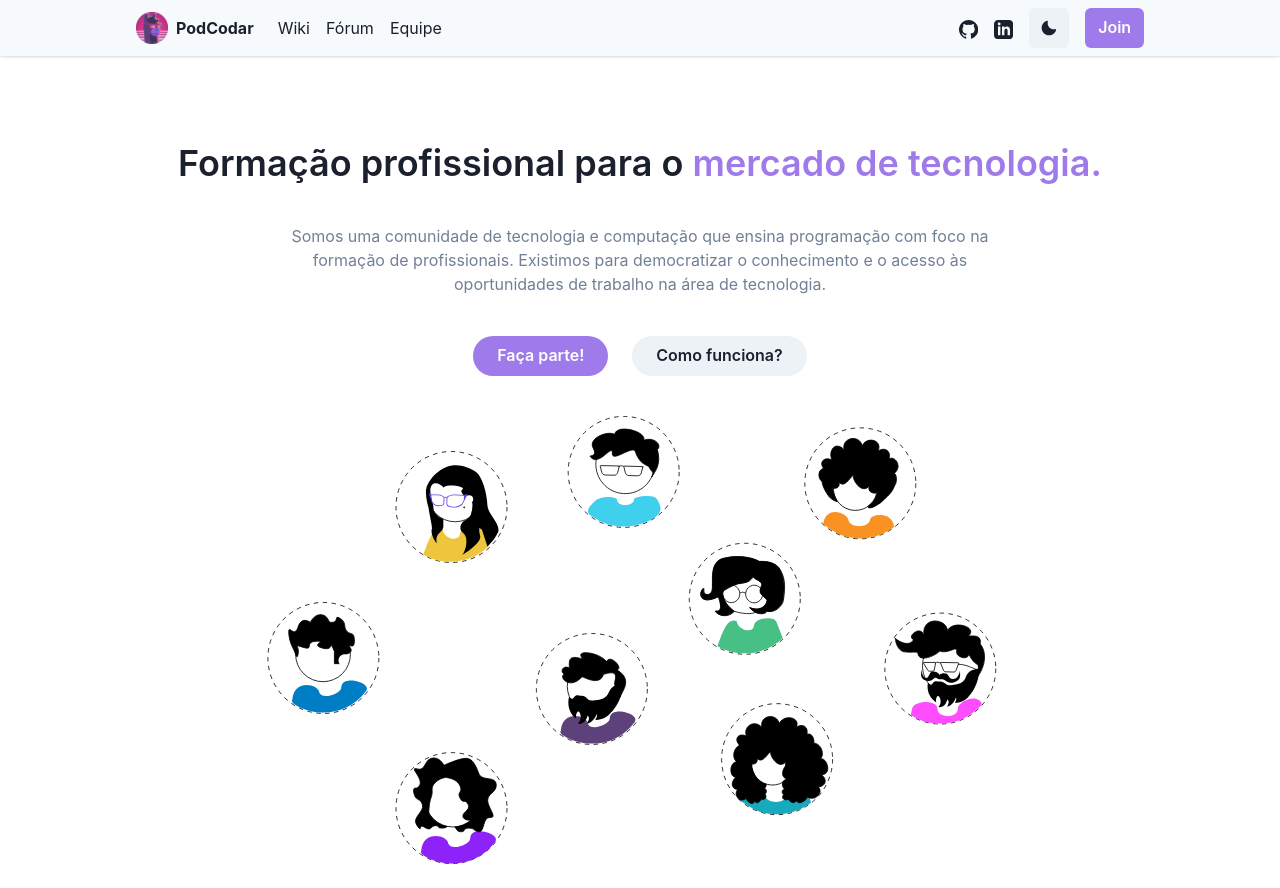
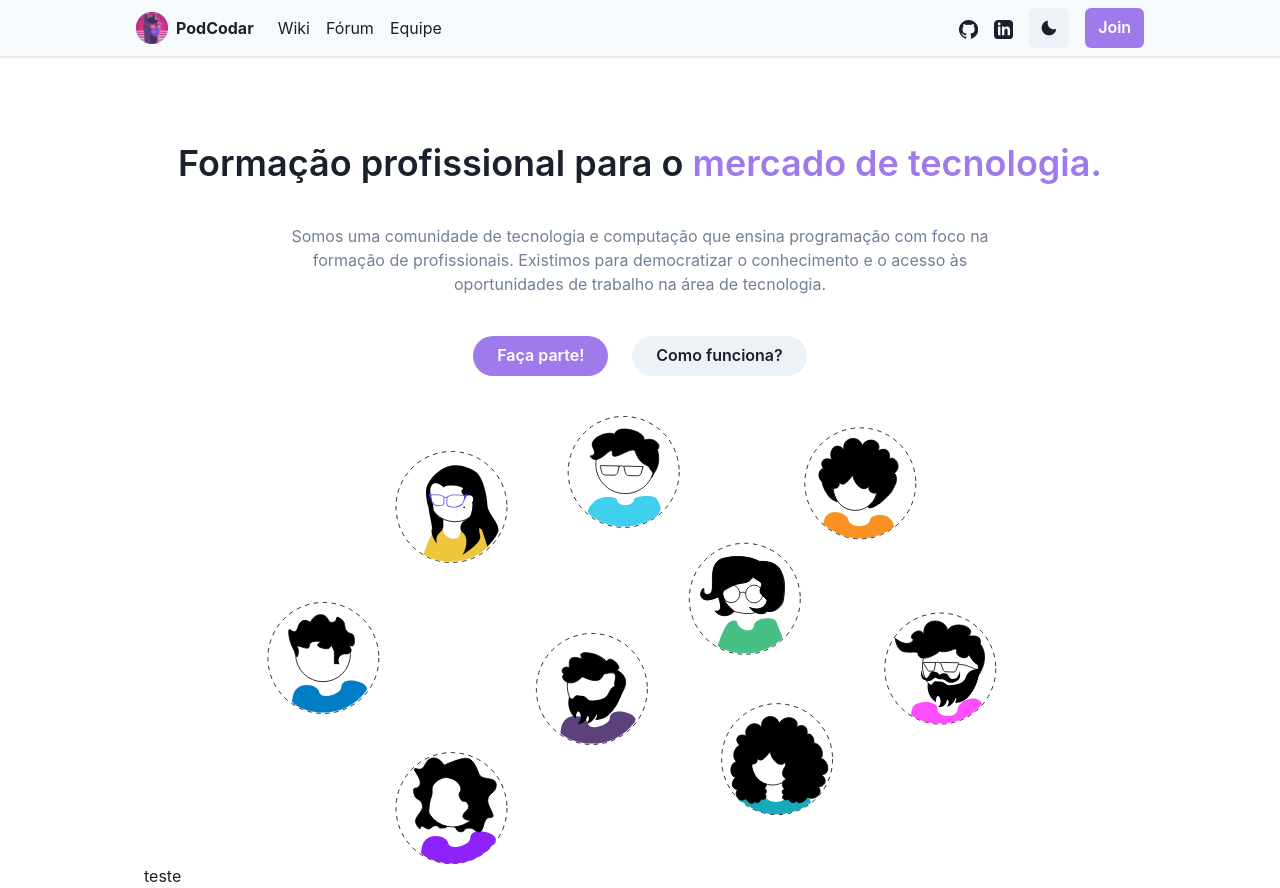
Before and after one commit to podcodar/webapp, a Next.js app: page / in a window 1280 px wide. Before the commit the page ends 864 px from the top, so only its background shows below. Built offline with nearby package versions, Linux system fonts and the light colour scheme.

Commit message:
fea: add basic HowItWorksSection

```diff
--- /dev/null
+++ b/packages/components/HowItWorksSection.tsx
@@ -0,0 +1,3 @@
+export default function HowItWorksSection() {
+  return <div>teste</div>;
+}
--- a/pages/index.tsx
+++ b/pages/index.tsx
@@ -1,5 +1,6 @@
 import CallToActionWithIllustration from '@packages/components/CtaWithIllustration';
 import CallToActionModal from '@packages/components/dialogs/CallToActionModal';
+import HowItWorksSection from '@packages/components/HowItWorksSection';
 
 export default function Home() {
   return (
@@ -9,6 +10,7 @@ export default function Home() {
         <main>
           {/* Setup placeholder component */}
           <CallToActionWithIllustration />
+          <HowItWorksSection />
         </main>
       </div>
     </>
```
